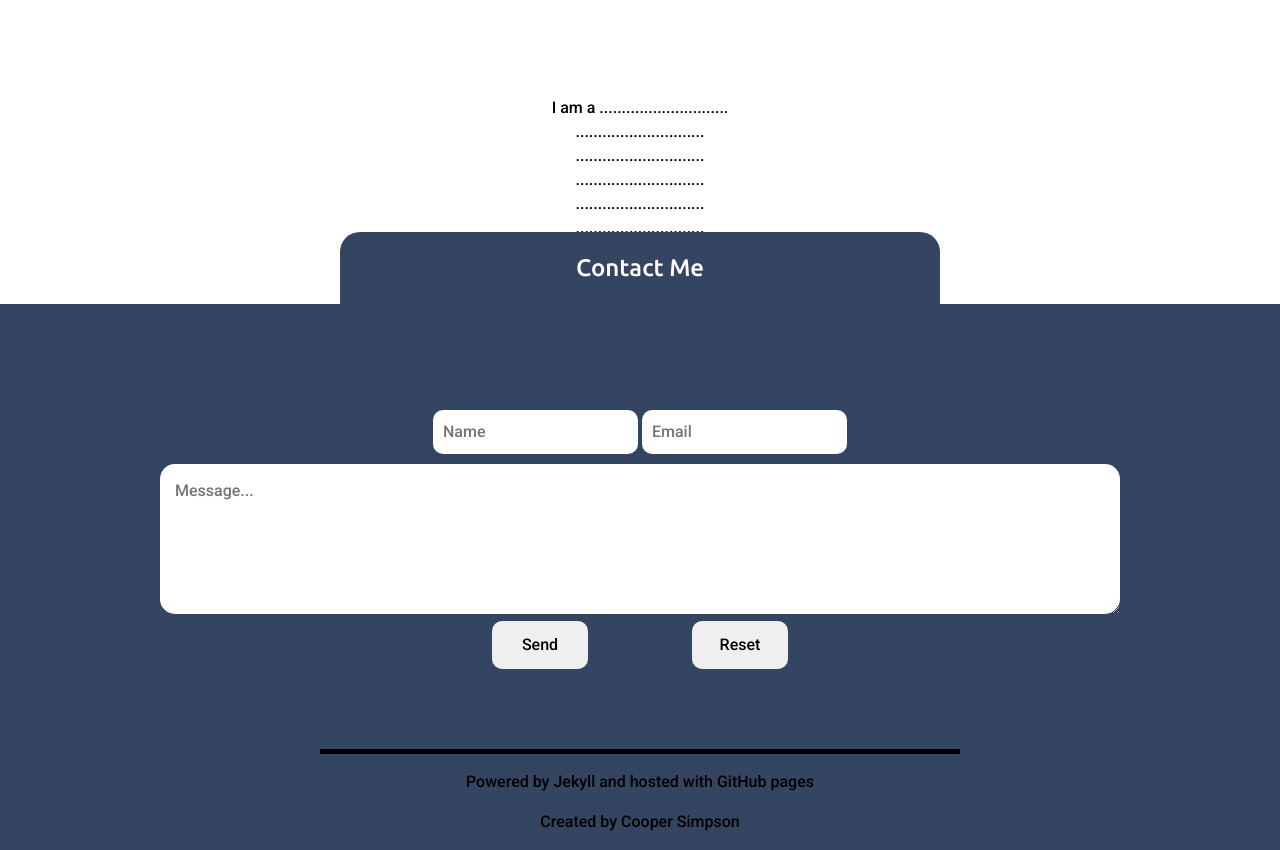
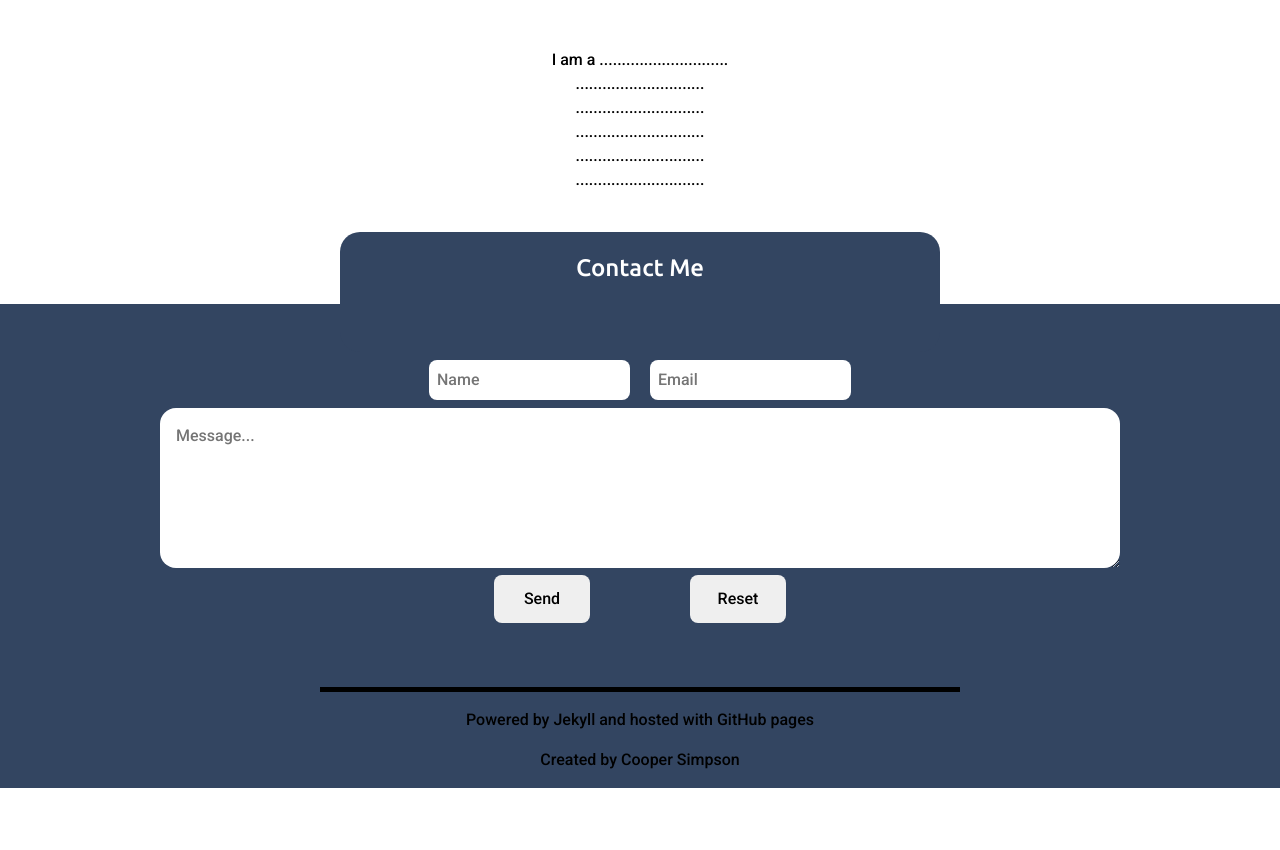
Before and after one commit to RS-Coop/RS-Coop.github.io, a Jekyll site: the page built from index.html, in a window 1280 px wide. Shown: the part 446-1296 px from the top of the page. Built offline with Jekyll 4.4.1, drawn with Linux system fonts in a browser that asks for light colours; after the commit the page ends 1234 px from its top, so only the background shows below that.

Commit message:
Fixing some alignment and sizing.

```diff
--- a/_sass/components/_general.scss
+++ b/_sass/components/_general.scss
@@ -119,7 +119,7 @@ h1, h2, h3, h4, h5, h6{
   height: 3.0em;
   top: -3.0em;
   line-height: 3.0em;
-  margin-bottom: -3em;
+  // margin-bottom: -3em;
   margin-left: -12.5em;
   z-index: 3;
 
@@ -133,24 +133,14 @@ h1, h2, h3, h4, h5, h6{
   //Box
   background-color: white;
   border-radius: 20px;
-
-  &.contact{
-    color: white;
-    background-color: #334561;
-  }
 }
 
 .main-section{
   justify-content: center;
   position: relative;
-  padding: 6em 0 3em 0;
+  padding: 3em 0 6em 0;
   background-color: white;
   text-align: center;
-
-  &.contact{
-    background-color: #334561;
-  }
-
 }
 
 .construction{
--- a/_sass/components/_home.scss
+++ b/_sass/components/_home.scss
@@ -3,23 +3,32 @@
 
 // Contact Section
 // This styles the contact section on homepage
+.contact-header{
+  color: white;
+  background-color: #334561;
+}
+
 .contact{
+  color: white;
+  background-color: #334561;
+  padding-bottom: 2em;
+
   form{
     text-align: center;
   }
 
   input[type=text]{
-    padding: 10px;
-    margin: 10px 0;
-    border-radius:10px;
+    padding: 0.5em;
+    margin: 0.5em;
+    border-radius: 0.5em;
     border: none;
   }
 
   textarea{
-    width:75%;
-    padding:15px;
-    border-radius:15px;
-    height:150px;
+    width: 75%;
+    padding: 1em;
+    border-radius: 1em;
+    height: 10em;
     border: none;
   }
 
@@ -29,11 +38,11 @@
 
   li{
     display: inline;
-    margin: 50px;
+    margin: 3em;
   }
 
   input[type=submit], input[type=reset]{
-    border-radius:10px;
+    border-radius: 0.5em;
     border: none;
     width: 6em;
     height: 3em;
--- a/_sass/components/_projects.scss
+++ b/_sass/components/_projects.scss
@@ -8,10 +8,10 @@
   display: flex;
   justify-content: center;
   align-items: center;
-  z-index: 4;
 
   ul{
-    padding: 0 0 5em 0;
+    padding: 3em 0 5em 0;
+    z-index: 4;
   }
 
   li{
--- a/index.html
+++ b/index.html
@@ -28,7 +28,7 @@ title: Home
 
 <!-- Contact -->
 <section id="contact" class="main-section contact">
-  <div id="contact-heading" class="section-tab contact">
+  <div id="contact-heading" class="section-tab contact-header">
     Contact Me
   </div>
   <form method="post" action="#">
```
